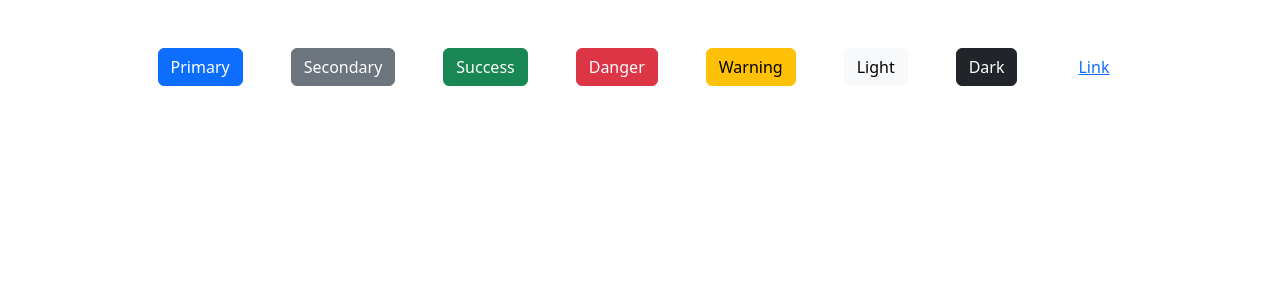
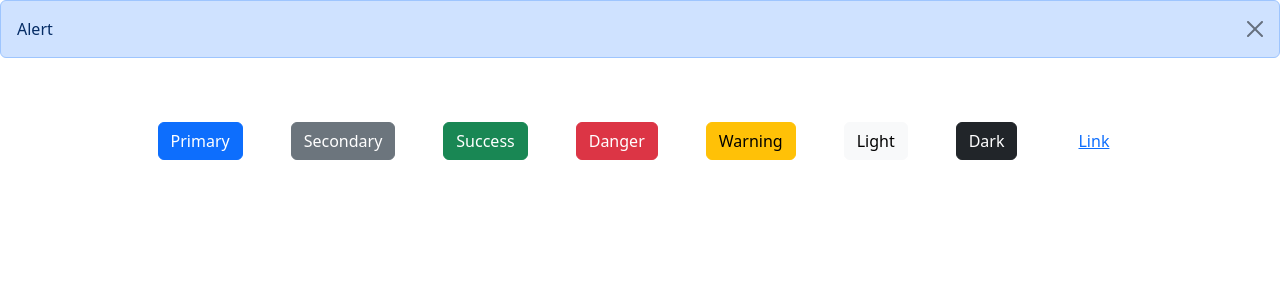
Before and after one commit to rath-samrith-webdev/react-lesson, a React (Vite) app: page / in a window 1280 px wide. Both pictures are taken after a click on the button "Primary". Shown: the top 300 px of the page. Built offline with nearby package versions, Linux system fonts and the light colour scheme.

Commit message:
f01-ex(showing-alert-personal): exerise show alert when clicked button

```diff
--- a/src/App.tsx
+++ b/src/App.tsx
@@ -1,20 +1,29 @@
+import { useState } from "react";
 import Button from "./components/Button";
+import Alert from "./components/Alert";
 function App() {
+  const [isAlert, setAlert] = useState(false);
   const buttonList = [
     {
       text: "Primary",
       classText: "btn-primary",
-      onClick: () => console.log("primary"),
+      onClick: () => {
+        setAlert(!isAlert);
+      },
     },
     {
       text: "Secondary",
       classText: "btn-secondary",
-      onClick: () => console.log("primary"),
+      onClick: () => {
+        setAlert(!isAlert);
+      },
     },
     {
       text: "Success",
       classText: "btn-success",
-      onClick: () => console.log("primary"),
+      onClick: () => {
+        setAlert(!isAlert);
+      },
     },
     {
       text: "Danger",
@@ -24,25 +33,37 @@ function App() {
     {
       text: "Warning",
       classText: "btn-warning",
-      onClick: () => console.log("primary"),
+      onClick: () => {
+        setAlert(!isAlert);
+      },
     },
     {
       text: "Light",
       classText: "btn-light",
-      onClick: () => console.log("primary"),
+      onClick: () => {
+        setAlert(!isAlert);
+      },
     },
     {
       text: "Dark",
       classText: "btn-dark",
-      onClick: () => console.log("primary"),
+      onClick: () => {
+        setAlert(!isAlert);
+      },
     },
     {
       text: "Link",
       classText: "btn-link",
-      onClick: () => console.log("primary"),
+      onClick: () => {
+        setAlert(!isAlert);
+      },
     },
   ];
   return (
+    <>
+      <Alert isShow={isAlert} dismiss={() => setAlert(!isAlert)}>
+        Alert
+      </Alert>
       <div className="container d-flex flex-row gap-5 align-center justify-content-center p-5">
         {buttonList.map(({ text, classText, onClick }) => (
           <Button key={text} classText={classText} onClick={onClick}>
@@ -50,6 +71,7 @@ function App() {
           </Button>
         ))}
       </div>
+    </>
   );
 }
 
--- /dev/null
+++ b/src/components/Alert.tsx
@@ -0,0 +1,29 @@
+import { ReactNode } from "react";
+
+interface Show {
+  isShow: boolean;
+  dismiss: () => void;
+  children: ReactNode;
+}
+
+const Alert = ({ isShow, dismiss, children }: Show) => {
+  return (
+    <>
+      {isShow && (
+        <div
+          className="alert alert-primary alert-dismissible fade show"
+          role="alert"
+        >
+          {children}
+          <button
+            type="button"
+            className="btn-close"
+            aria-label="Close"
+            onClick={dismiss}
+          ></button>
+        </div>
+      )}
+    </>
+  );
+};
+export default Alert;
```
Lines whose indentation alone changed are shown as unchanged.
